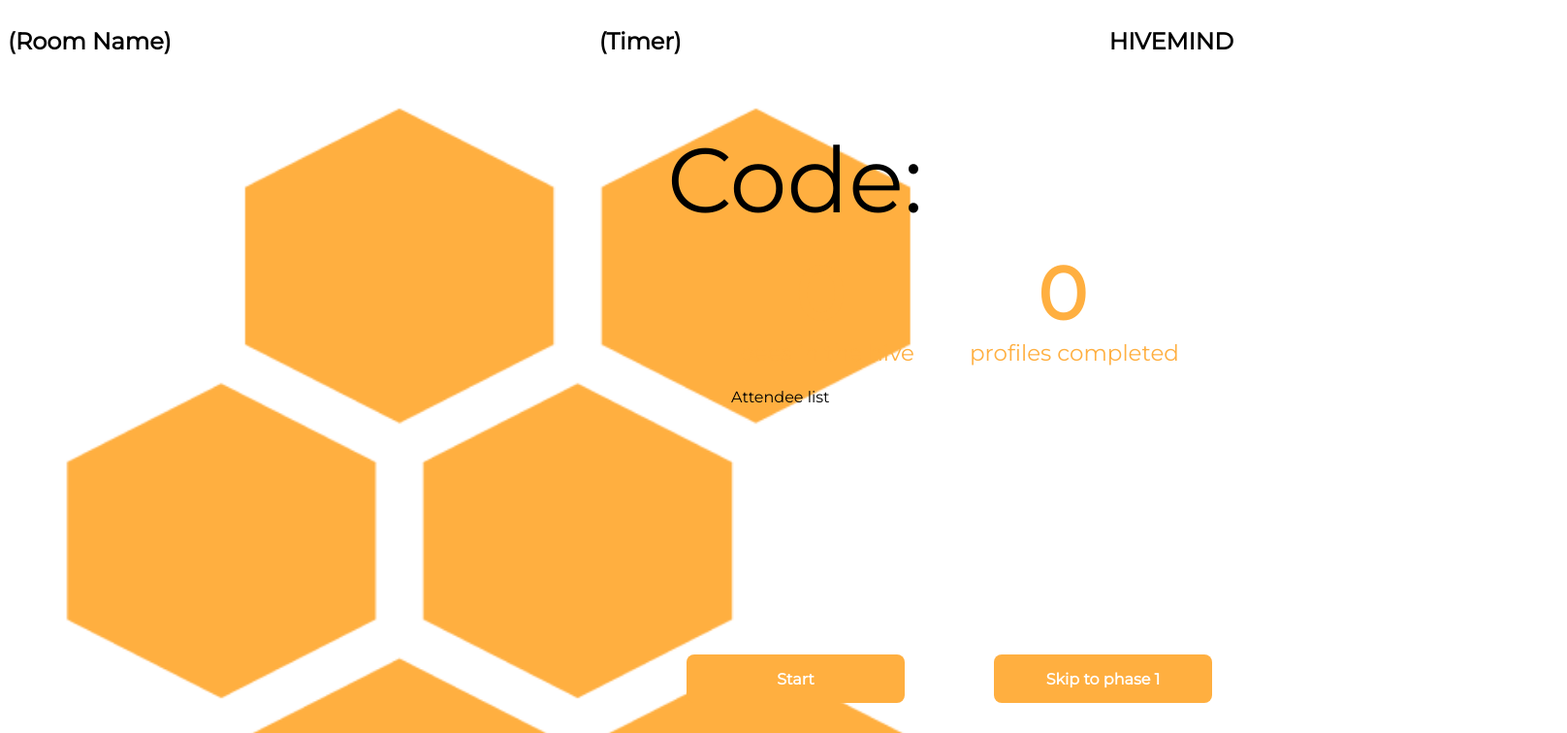
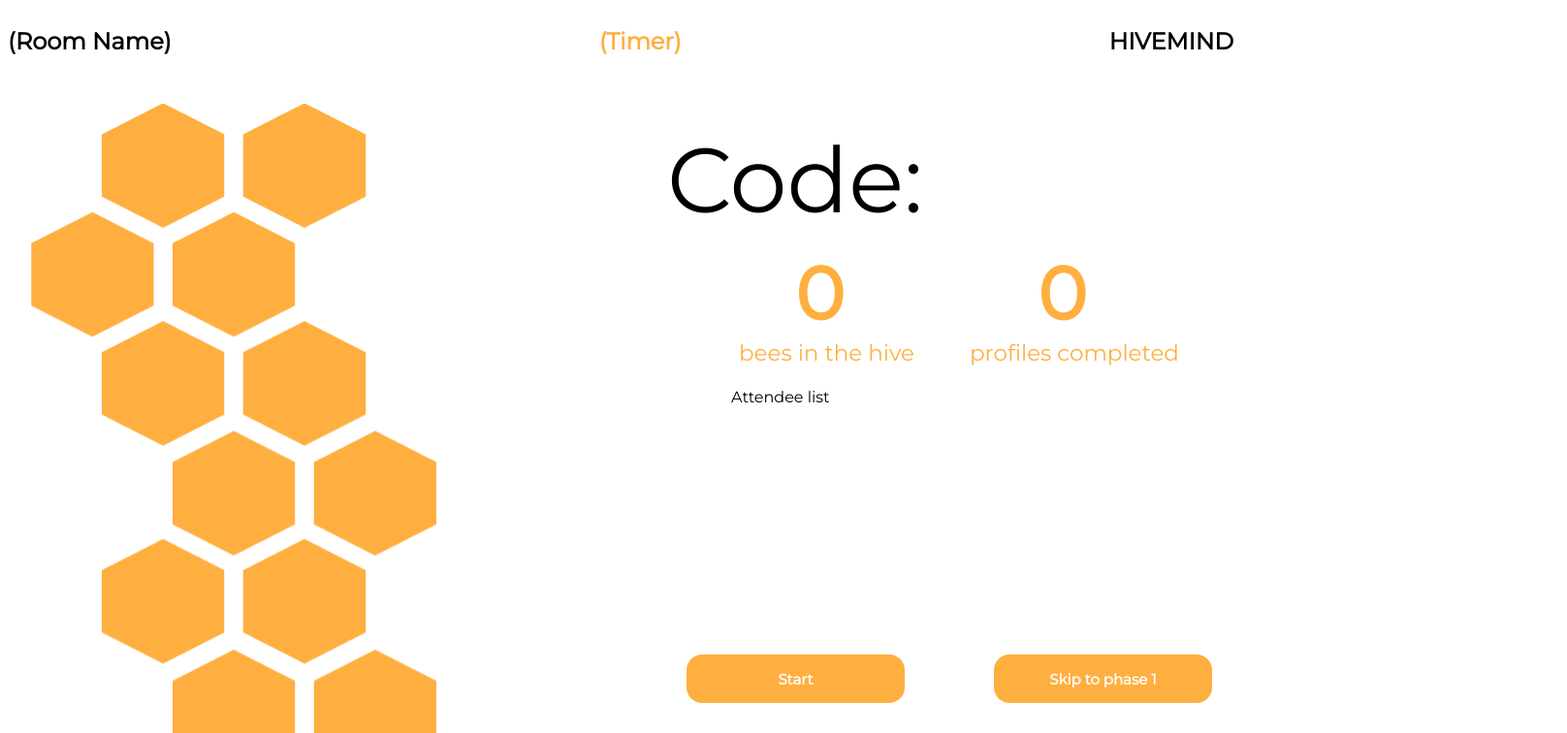
Before and after one commit to CSC301H5/finalprojectw23-workingbees, a React (Create React App) app in the folder client/: page /waiting1 in a window 1280 px wide. Shown: the top 756 px of the page at 97% size, 1616 px wide, since content can reach past the window. Built offline with nearby package versions, Linux system fonts and the light colour scheme.

Commit message:
Update navbar and waiting page

```diff
--- a/client/src/components/Navbar.jsx
+++ b/client/src/components/Navbar.jsx
@@ -1,22 +1,30 @@
-import axios from 'axios';
 import { useState, useEffect } from 'react';
+import { useLocation } from 'react-router-dom';
+import "./Style.css";
 
 export default function Navbar() {
-    const [roomName, setRoomName] = useState(null);
-    const [timer, setTimer] = useState(null);
+  const [roomName, setRoomName] = useState(null);
+  const [timer, setTimer] = useState(null);
+  const location = useLocation();
 
-    /*
-    axios.get("/api/v1/getHiveInfo", {}).then(res => {
-        if (res.status == 200) {
-          this.setState({ roomName: res.data.hiveName })
-          console.log(res.data.hiveName)
-        }
-      })
-      */
 
-    return <nav className="nav">
+  if (location.pathname === "/") {
+    return null
+  }
+  else if (location.pathname === ("/Login") || (location.pathname === ("/register"))) {
+    return (
+      <nav className='rightNav'>
+        <h1>HIVEMIND</h1>
+      </nav>
+    )
+  }
+  else {
+    return (
+      <nav className="nav">
         <h1>(Room Name)</h1>
-        <h1>(Timer)</h1>
+        <h1 style={{ color: '#FFAF40' }}>(Timer)</h1>
         <h1>HIVEMIND</h1>
-    </nav>
+      </nav>
+    )
+  }
 }
--- a/client/src/components/Style.css
+++ b/client/src/components/Style.css
@@ -1,8 +1,9 @@
 @import url('https://fonts.googleapis.com/css?family=Montserrat');
 
 
-button{
+button {
   background-color: #FFAF40;
+  font-family: 'Montserrat';
   color: white;
   border: none;
   height: 50px;
@@ -17,10 +18,12 @@ button{
   margin-top: 8px;
   margin-bottom: 8px;
 }
-  button:hover{
+
+button:hover {
   opacity: 0.5;
 }
-  .small_button{
+
+.small_button {
   background-color: #FFAF40;
   color: white;
   border: none;
@@ -36,7 +39,8 @@ button{
   margin-top: 4px;
   margin-bottom: 4px;
 }
-  .long_button{
+
+.long_button {
   background-color: #FFAF40;
   color: white;
   border: none;
@@ -61,21 +65,22 @@ button{
 
 }
 
-.right
-{width: 1fr;
+.right {
+  width: 1fr;
   display: inline-block;
 
   top: '50%';
   left: '50%';
 }
 
-.left
-{display:  inline-block;
+.left {
+  display: inline-block;
   width: 1fr;
 
 }
-.grid{
-margin-top:30px;
+
+.grid {
+  margin-top: 30px;
   display: grid;
   grid-template-columns: 600px 600px
 }
@@ -88,12 +93,14 @@ grid-template-columns: 600px 600px
   top: '50%';
   left: '50%';
 }
+
 /* replace*/
 .left-side {
   display: inline-block;
   width: 1fr;
 
 }
+
 /* replaced grid*/
 
 
@@ -102,6 +109,15 @@ grid-template-columns: 600px 600px
   color: #000000;
   display: flex;
   justify-content: space-between;
+  font-family: 'Montserrat';
+  font-style: normal;
+}
+
+.rightNav {
+  background-color: #FFFFFF;
+  color: #000000;
+  display: flex;
+  justify-content: flex-end;
   font-family: 'Montserrat';
   font-style: normal;
 }
@@ -135,6 +151,7 @@ grid-template-columns: 600px 600px
   height: 100vh;
   background-repeat: no-repeat;
 }
+
 /* Need to replace by button class*/
 .continue {
   box-sizing: border-box;
@@ -162,6 +179,7 @@ grid-template-columns: 600px 600px
   line-height: 20px;
   color: #FFFFFF;
 }
+
 .SmalltextBox {
   box-sizing: border-box;
   position: absolute;
@@ -171,6 +189,7 @@ grid-template-columns: 600px 600px
   width: 141px;
   height: 50px;
 }
+
 .h2 {
   position: absolute;
   width: 568px;
@@ -187,7 +206,7 @@ grid-template-columns: 600px 600px
   color: #000000;
 }
 
-.display{
+.display {
   position: absolute;
   font-family: 'Montserrat';
   font-style: normal;
@@ -195,7 +214,7 @@ grid-template-columns: 600px 600px
   color: #000000;
 }
 
-.textBox{
+.textBox {
   position: absolute;
   box-sizing: border-box;
   background: #F6F6F6;
@@ -220,6 +239,7 @@ grid-template-columns: 600px 600px
   border: 1px solid #FFAF40;
   border-radius: 8px;
 }
+
 /* LOGO */
 .hivemind {
   position: absolute;
@@ -237,3 +257,95 @@ grid-template-columns: 600px 600px
   color: #000000;
 
 }
+
+/* Waitingp1, reuse for Phase # on waiting pages */
+.roomCode {
+  position: absolute;
+  width: 100px;
+  height: 115px;
+  left: 688px;
+  top: 50px;
+
+  font-family: 'Montserrat';
+  font-style: normal;
+  font-weight: 500;
+  font-size: 94px;
+  line-height: 115px;
+  /* identical to box height */
+
+
+  color: #000000;
+}
+
+.nums {
+  position: absolute;
+  width: 98px;
+  height: 31px;
+  top: 180px;
+
+  font-family: 'Montserrat';
+  font-style: normal;
+  font-weight: 700;
+  font-size: 76px;
+  line-height: 93px;
+
+  color: #FFAF40;
+}
+
+.numsDescription {
+
+  position: absolute;
+  width: 300px;
+  height: 27px;
+  top: 350px;
+
+  font-family: 'Montserrat';
+  font-style: normal;
+  font-weight: 500;
+  font-size: 23px;
+  line-height: 28px;
+
+  color: #FFAF40;
+}
+
+.attendees {
+  position: absolute;
+  width: 214px;
+  height: 20px;
+  left: 754px;
+  top: 400px;
+
+  font-family: 'Montserrat';
+  font-style: normal;
+  font-weight: 500;
+  font-size: 16px;
+  line-height: 20px;
+  /* identical to box height */
+
+  color: #000000;
+}
+
+.start {
+  display: flex;
+  flex-direction: column;
+  align-items: center;
+  padding: 16px 32px;
+  gap: 12px;
+
+  position: absolute;
+  width: 225px;
+  height: 50px;
+  left: 700px;
+  top: 667px;
+
+  background: #FFAF40;
+  border-radius: 8px;
+  border-width: 0px;
+
+  font-family: 'Montserrat';
+  font-style: normal;
+  font-weight: 600;
+  font-size: 16px;
+  line-height: 20px;
+  color: #FFFFFF;
+}
--- a/client/src/components/Waitingp1.jsx
+++ b/client/src/components/Waitingp1.jsx
@@ -1,7 +1,8 @@
 import { Component, useEffect } from "react";
 import axios from 'axios';
 import { useNavigate } from "react-router-dom";
-import "./waitingp1.css"
+import hives from '../Assets/hives.png'
+import "./Style.css"
 
 function redirect(Component) {
   return props => <Component navHook={useNavigate()} />;
@@ -66,19 +67,24 @@ class WaitingP1 extends Component {
   render() {
 
     return (
-      <div className="wait">
-        <h2 className="h2">Code: </h2>
-        <p className="code">{this.state.code}</p>
-        <form onSubmit={this.handleSubmit}>
-          <label className="hiveSize">bees in the hive</label>
-          <label className="numProfiles">profiles completed</label>
-          <p className="profilesCompleted">{this.state.profilesCompleted}</p>
-          <p className="numBees">{this.state.numBees}</p>
-          <label className="attendees">Attendee list</label>
-          <p className="attendeeList">{this.state.attendeeList}</p>
-          <button type="button" className="start" style={{ cursor: 'pointer' }} onClick={this.handleStart}>Start</button>
-          <button type="submit" className="continue" style={{ cursor: 'pointer' }}>Skip to phase 1</button>
-        </form>
+      <div className="grid">
+        <div class="left">
+          <img src={hives} />
+        </ div>
+        <div class="right">
+          <h2 className="roomCode">Code: </h2>
+          <p className="roomCode" style={{ left: '1000px' }}>{this.state.code}</p>
+          <form onSubmit={this.handleSubmit}>
+            <label className="numsDescription" style={{ left: '762px' }}>bees in the hive</label>
+            <label className="numsDescription" style={{ left: '1000px' }}>profiles completed</label>
+            <p className="nums" style={{ left: '1070px' }}>{this.state.profilesCompleted}</p>
+            <p className="nums" style={{ left: '820px' }}>{this.state.numBees}</p>
+            <label className="attendees">Attendee list</label>
+            <p className="attendeeList">{this.state.attendeeList}</p>
+            <button type="button" className="button" style={{ position: 'absolute', left: '700px', top: '667px' }} onClick={this.handleStart}>Start</button>
+            <button type="submit" className="button" style={{ position: 'absolute', left: '1017px', top: '667px' }}>Skip to phase 1</button>
+          </form>
+        </div>
       </div>
     );
 
--- a/client/src/components/waitingp1.css
+++ /dev/null
@@ -1,126 +0,0 @@
-.wait {
-    background-image:
-        url(../Assets/honeycomb.png);
-    background-size: cover;
-    height: 100vh;
-    background-repeat: no-repeat;
-}
-
-.wait h2,
-.code {
-    position: absolute;
-    width: 616px;
-    height: 115px;
-    left: 688px;
-    top: 50px;
-
-    font-family: 'Montserrat';
-    font-style: normal;
-    font-weight: 500;
-    font-size: 94px;
-    line-height: 115px;
-    /* identical to box height */
-
-
-    color: #000000;
-}
-
-.hiveSize,
-.numProfiles {
-
-    font-family: 'Montserrat';
-    font-style: normal;
-    font-weight: 500;
-    font-size: 23px;
-    line-height: 28px;
-
-    color: #FFAF40;
-}
-
-.hiveSize {
-    position: absolute;
-    width: 188px;
-    height: 27px;
-    left: 762px;
-    top: 350px;
-}
-
-.numProfiles {
-    position: absolute;
-    width: 300px;
-    height: 27px;
-    left: 1000px;
-    top: 350px;
-}
-
-.attendees {
-    position: absolute;
-    width: 214px;
-    height: 20px;
-    left: 754px;
-    top: 400px;
-
-    font-family: 'Montserrat';
-    font-style: normal;
-    font-weight: 500;
-    font-size: 16px;
-    line-height: 20px;
-    /* identical to box height */
-
-    color: #000000;
-}
-
-.numBees,
-.profilesCompleted {
-    position: absolute;
-    width: 98px;
-    height: 31px;
-    top: 180px;
-
-    font-family: 'Montserrat';
-    font-style: normal;
-    font-weight: 700;
-    font-size: 76px;
-    line-height: 93px;
-
-    color: #FFAF40;
-}
-
-.numBees {
-    left: 820px;
-}
-
-.profilesCompleted {
-    left: 1070px;
-}
-
-.start {
-    box-sizing: border-box;
-
-    display: flex;
-    flex-direction: column;
-    align-items: center;
-    padding: 16px 32px;
-    gap: 12px;
-
-    position: absolute;
-    width: 225px;
-    height: 50px;
-    left: 700px;
-    top: 667px;
-
-    background: #FFAF40;
-    border-radius: 8px;
-    border-width: 0px;
-
-    font-family: 'Montserrat';
-    font-style: normal;
-    font-weight: 600;
-    font-size: 16px;
-    line-height: 20px;
-    color: #FFFFFF;
-}
-
-.code {
-    left: 1000px;
-}
```
Also changed, not shown: client/src/components/Landing.jsx (+9 -9 lines). Lines whose indentation alone changed are shown as unchanged.
